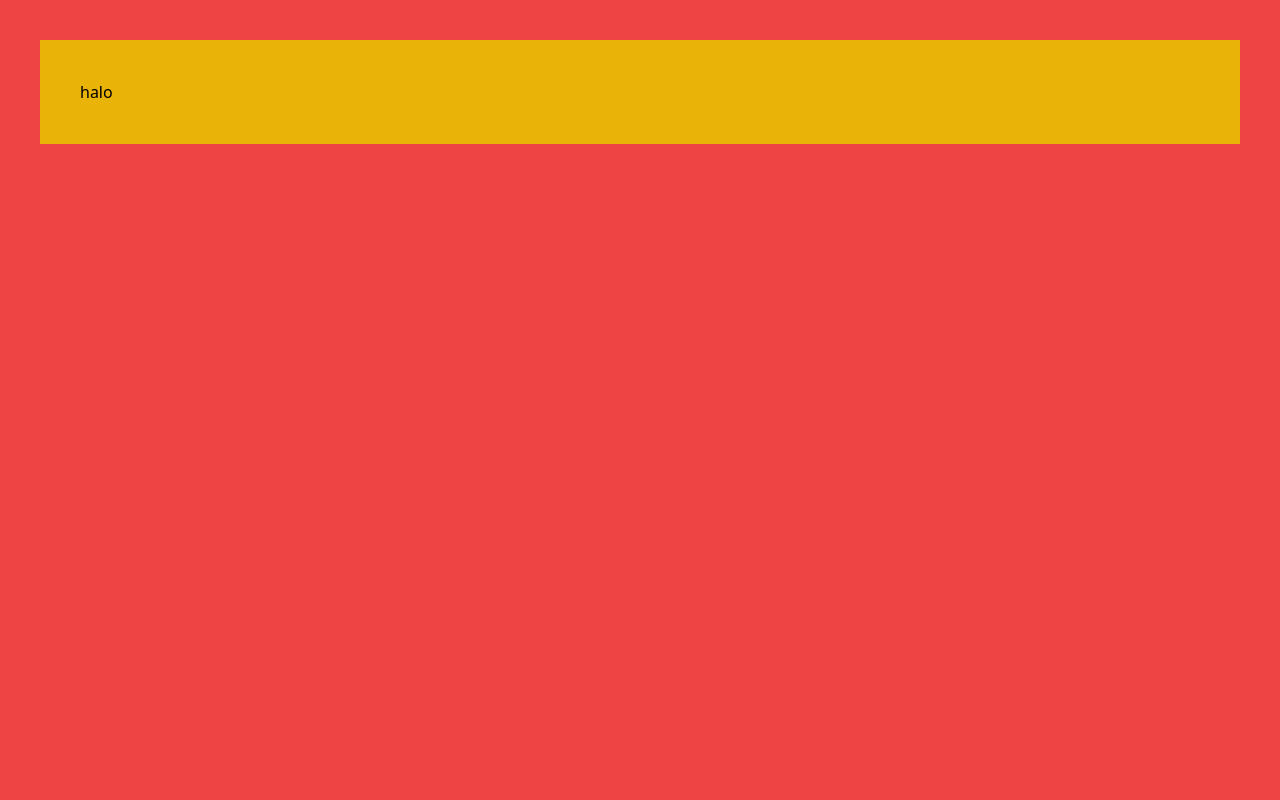
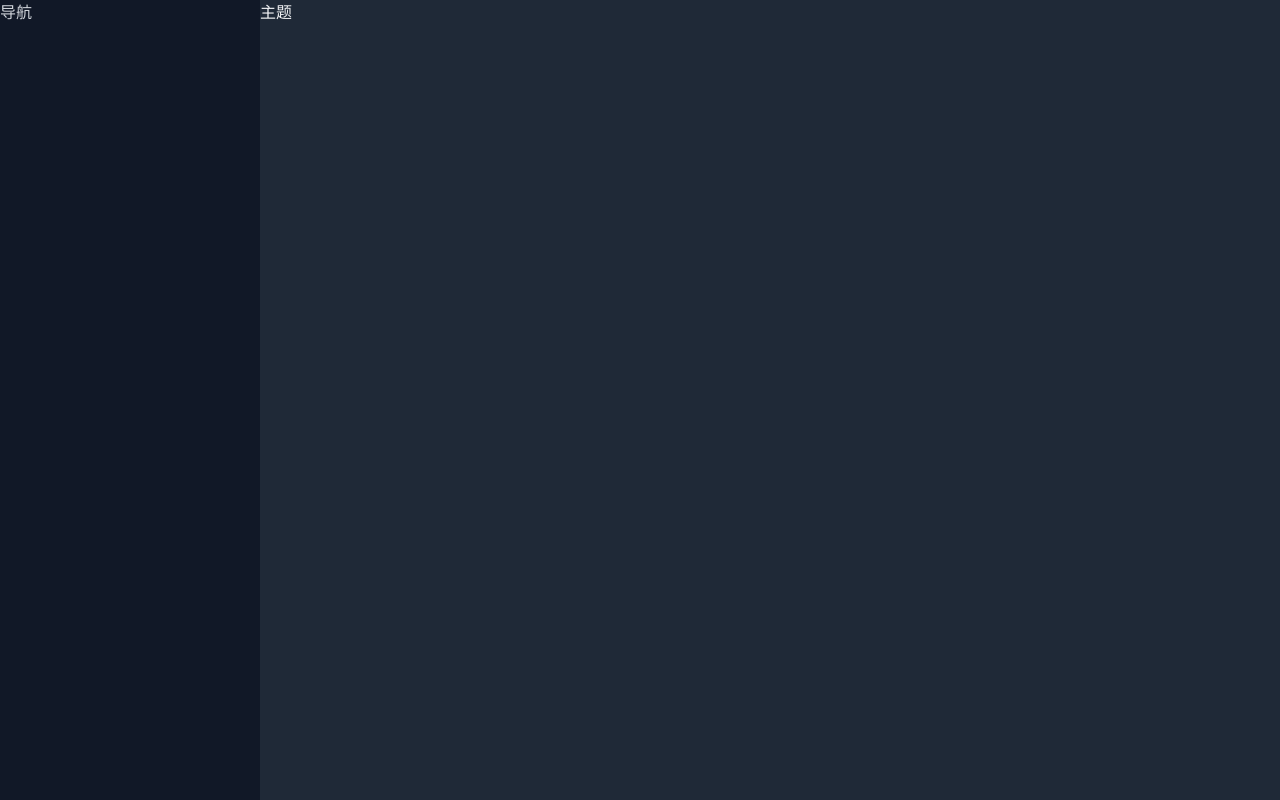
Before and after one commit to Naeko-sauce/chat, a Next.js app: page / in a window 1280 px wide. Built offline with nearby package versions, Linux system fonts and the light colour scheme.

Commit message:
添加黑夜模式

```diff
--- a/app/globals.css
+++ b/app/globals.css
@@ -1,3 +1,8 @@
 @tailwind base;
 @tailwind components;
 @tailwind utilities;
+
+html,body{
+    height:100%;
+    font-size:16xp
+}
--- a/app/layout.tsx
+++ b/app/layout.tsx
@@ -16,7 +16,7 @@ export default function RootLayout({
 }>) {
   return (
     <html lang="en">
-      <body className="bg-red-500 p-10">{children}</body>
+      <body className="dark">{children}</body>
     </html>
   );
 }
--- a/app/page.tsx
+++ b/app/page.tsx
@@ -1,8 +1,16 @@
+"use client"
+import Navigation from "@/components/home/Navigation";
+import Main from "@/components/home/main";
 
 export default function Home() {
+
   return (
-    <main className="bg-yellow-500 p-10">
-      <h1>halo</h1>
-    </main>
+    <div className="flex h-full">
+
+      <Navigation />
+      <Main  />
+
+
+    </div>
   );
 }
--- a/components/home/Navigation.tsx
+++ b/components/home/Navigation.tsx
@@ -1,3 +1,3 @@
 export default function Navigation(){
-    return <nav>导航</nav>
+    return <nav className="w-[260px] bg-gray-900 text-gray-300">导航</nav>
 }
--- a/components/home/main.tsx
+++ b/components/home/main.tsx
@@ -1,3 +1,3 @@
 export default function Main (){
-    return <main>主题</main>
+    return <main className="flex-1 bg-white text-gray-900 dark:bg-gray-800 dark:text-gray-100">主题</main>
 }
--- a/tailwind.config.ts
+++ b/tailwind.config.ts
@@ -1,6 +1,7 @@
 import type { Config } from "tailwindcss";
 
 const config: Config = {
+  darkMode:"class",
   content: [
     "./pages/**/*.{js,ts,jsx,tsx,mdx}",
     "./components/**/*.{js,ts,jsx,tsx,mdx}",
@@ -8,11 +9,7 @@ const config: Config = {
   ],
   theme: {
     extend: {
-      backgroundImage: {
-        "gradient-radial": "radial-gradient(var(--tw-gradient-stops))",
-        "gradient-conic":
-          "conic-gradient(from 180deg at 50% 50%, var(--tw-gradient-stops))",
-      },
+
     },
   },
   plugins: [],
```
Also changed, not shown: components/common/button.tsx (added).
